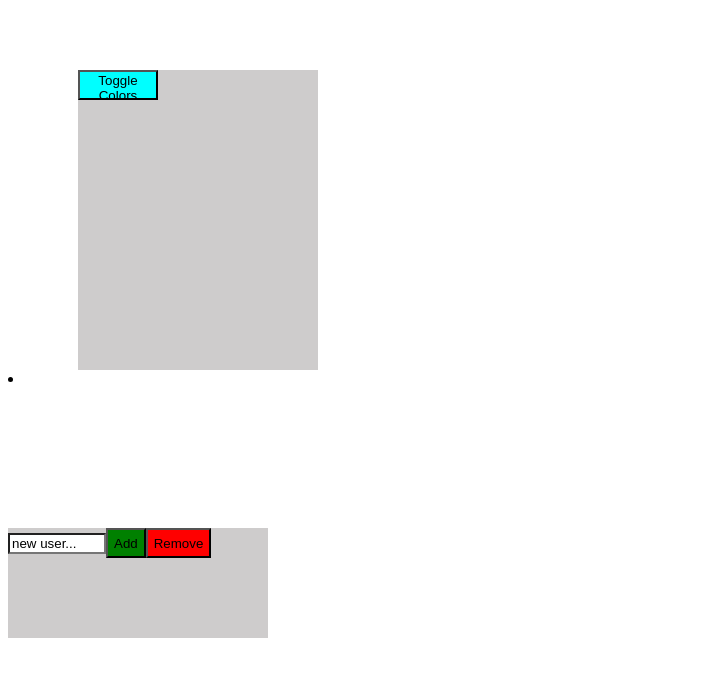
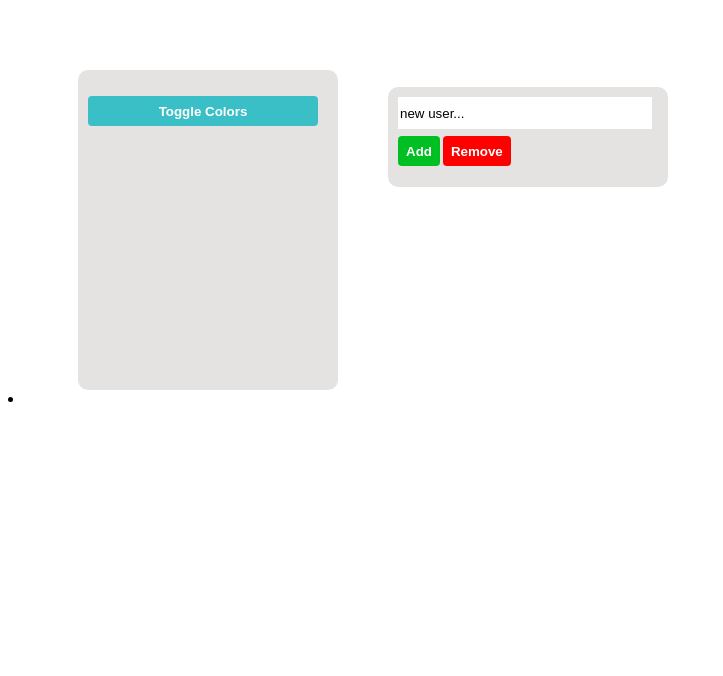
Before and after one commit to leticelvin/My-Angular-project, an Angular app: page / in a window 1280 px wide. Shown: the top 676 px of the page, without its empty margins (0-723 px from the left). Built offline with nearby package versions, Linux system fonts and the light colour scheme.

Commit message:
Finished the styling

```diff
--- a/src/app/components/EditUsers.component.ts
+++ b/src/app/components/EditUsers.component.ts
@@ -5,8 +5,8 @@ import { Component, Output, EventEmitter, ElementRef, ViewChild } from '@angular
     template: `
             <div id="RightGreyBox">
                 <input #inputfield id="writeUser" type="text" value="new user..." >
-                <button id="greenbutton" (click)="addUser($event)">Add</button>
-                <button id="redbutton" (click)="RemoveUser()">Remove</button>
+                <button id="greenbutton" (click)="addUser($event)"><h4>Add</h4></button>
+                <button id="redbutton" (click)="RemoveUser()"><h4>Remove</h4></button>
             </div>`,
     styleUrls: ['./test.component.css']
 })
@@ -15,7 +15,7 @@ export class EditUsers {
 
     @ViewChild('inputfield', { static: false }) nameElementRef: ElementRef;
 
-    @Output() public AddUser = new EventEmitter<String>(); //Here is the problem
+    @Output() public AddUser = new EventEmitter<String>();
 
     @Output() public removeUser = new EventEmitter();
 
--- a/src/app/components/UserListItem.component.ts
+++ b/src/app/components/UserListItem.component.ts
@@ -1,13 +1,15 @@
 import { Component, Input } from '@angular/core';
+import { DashBoard } from './dashboard.component';
 
 @Component({
     selector: "UserListItem",
-    template: `<li class="userlistitem" [style.color]="textcolor">{{user}}</li>`,
+    template: `<li class="userlistitem" [style.color]="textcolor"><p class="redtext">{{user}}</p></li>`,
     styleUrls: ['./test.component.css']
 })
 
 export class UserListItem {
 
-    @Input('parentData') public user: String;
+    /*<li *ngFor="let user of userList"*/
+    @Input('userList') public user: String;
     @Input('TextColor') public textcolor: String;
 }
--- a/src/app/components/UsersList.component.ts
+++ b/src/app/components/UsersList.component.ts
@@ -7,7 +7,7 @@ import { UserListItem } from './UserListItem.component';
         <ul>
             {{ UserListItemComponent }}
         </ul>
-        <button onclick="toggleColor()" id="ToggleColorsButton">Toggle Colors</button>
+        <button onclick="toggleColor()" id="ToggleColorsButton"><h4>Toggle Colors</h4></button>
         </div>`,
     styleUrls: ['./test.component.css']
 })
--- a/src/app/components/test.component.css
+++ b/src/app/components/test.component.css
@@ -1,15 +1,25 @@
 #LeftGreyBox {
-    background-color: rgb(206, 204, 204);
+    background-color: rgb(229, 226, 226);
     height: 300px;
     width: 240px;
     margin-left: 70px;
     margin-top: 70px;
+    padding: 10px;
+    border-radius: 10px;
 }
 
 #ToggleColorsButton {
-    background-color: cyan;
+    background-color: rgb(58, 191, 199);
     height: 30px;
-    width: 80px;
+    width: 230px;
+    border-style: none;
+    border-radius: 4px;
+    padding: 2px;
+}
+
+h4 {
+    color: white;
+    margin: 2px;
 }
 
 body {
@@ -17,29 +27,45 @@ body {
 }
 
 #RightGreyBox {
-    background-color: rgb(206, 204, 204);
-    height: 110px;
+    background-color: rgb(229, 226, 226);
+    height: 80px;
     width: 260px;
-    margin-top: 140px;
+    margin-top: -337px;
+    margin-left: 380px;
+    padding: 10px;
+    border-radius: 10px;
 }
 
 #writeUser {
     background-color: white;
-    width: 90px;
+    width: 250px;
+    border-style: none;
+    margin-bottom: 7px;
+    height: 30px;
 }
 
 #greenbutton {
-    background-color: green;
+    background-color: rgb(0, 191, 35);
     height: 30px;
+    border-style: none;
+    border-radius: 4px;
+    margin-right: 3px;
 }
 
 #redbutton {
     background-color: red;
     height: 30px;
+    border-style: none;
+    border-radius: 4px;
 }
 
 #userlistitem {
     background-color: ivory;
+    border: 3px solid gray;
     height: 30px;
-    width: 80px;
+    width: 90px;
 }
+
+#redtext {
+    color: red;
+}
```
